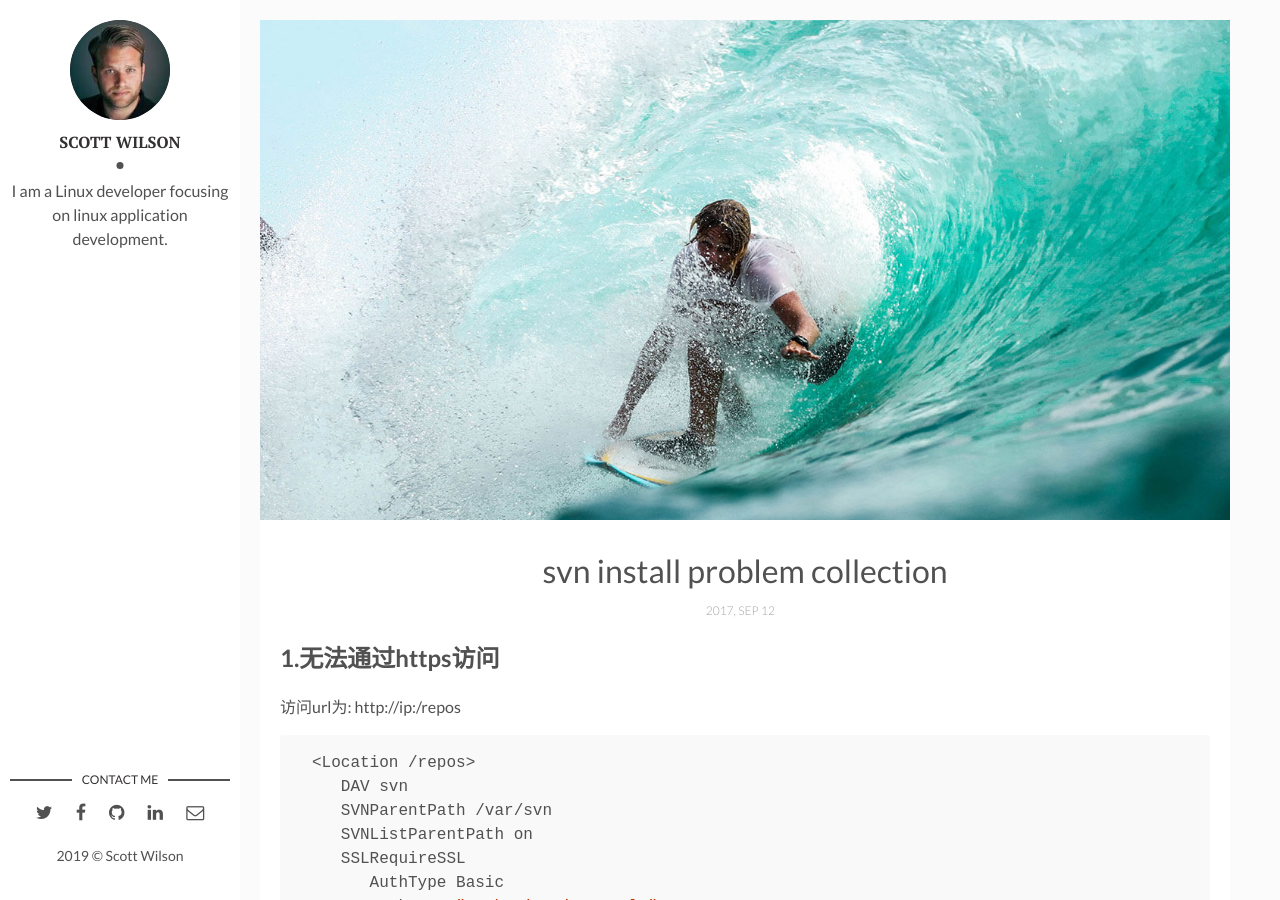
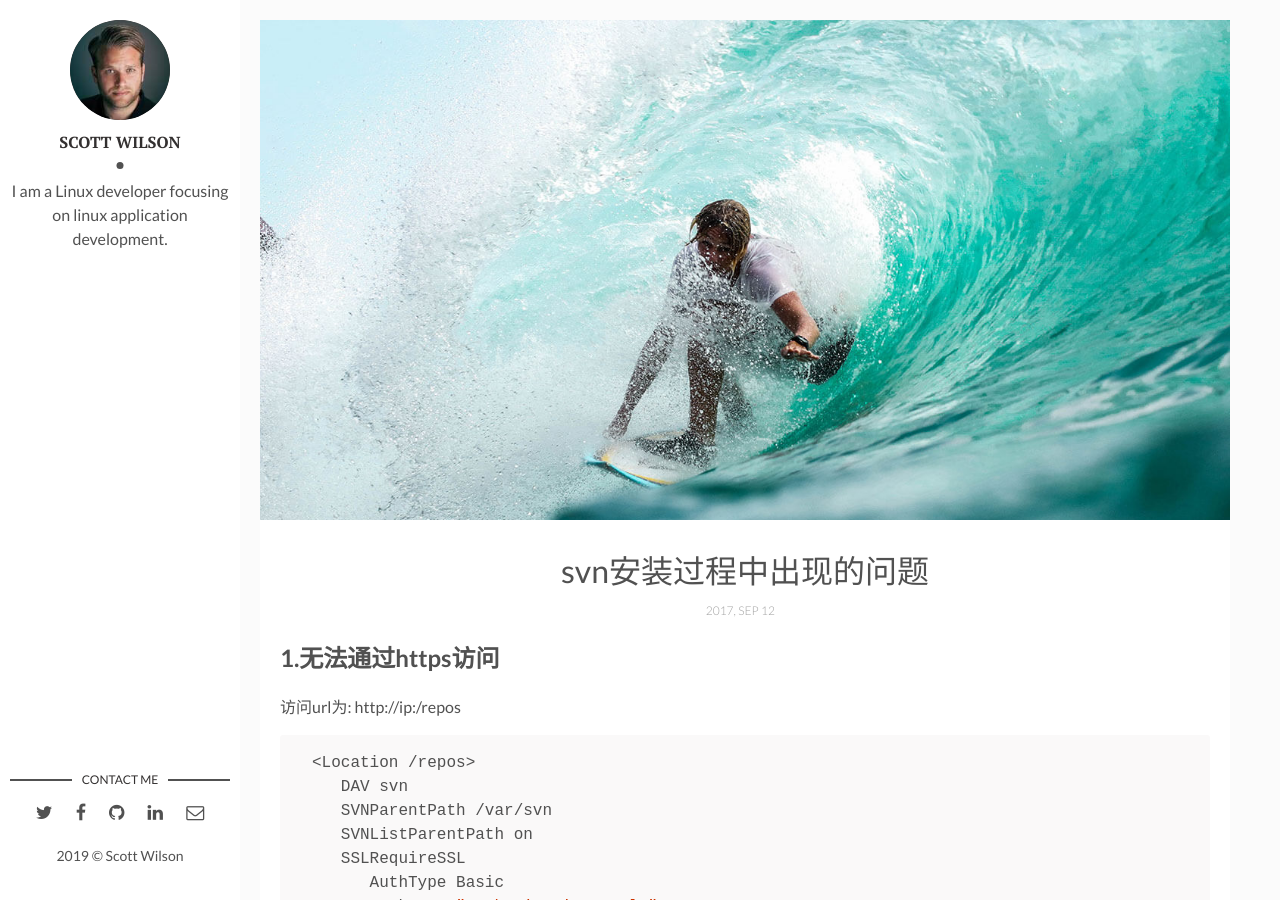
Before and after one commit to scottwxt/growBlog, a Jekyll site: the page built from _posts/2017-04-06-svn-install-problem.markdown, in a window 1280 px wide and 900 px high. Built offline with Jekyll 4.4.1, drawn with Linux system fonts in a browser that asks for light colours; comment, search, counter and statistics services are not loaded.

```diff
--- a/_posts/2017-04-06-svn-install-problem.markdown
+++ b/_posts/2017-04-06-svn-install-problem.markdown
@@ -1,6 +1,6 @@
 ---
 layout: post
-title: svn install problem collection
+title: svn安装过程中出现的问题
 date: 2017-09-12 13:32:20 +0300
 description: svn安装过程中出现的问题 # Add post description (optional)
 img: i-rest.jpg # Add image post (optional)
```
Also changed, not shown: _posts/2019-12-26-appstore-reply-rejected-IPv6.md (+3 -2 lines).
